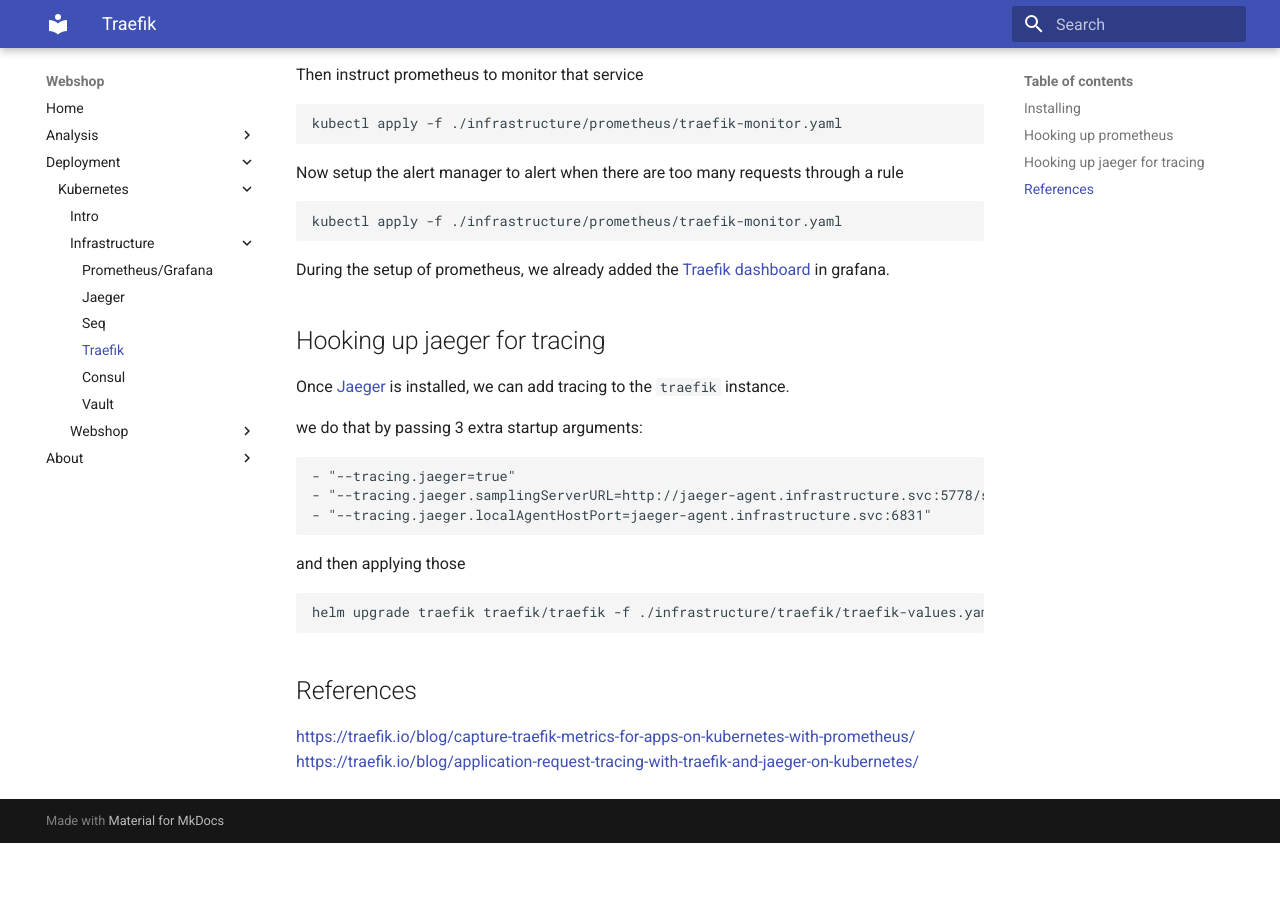
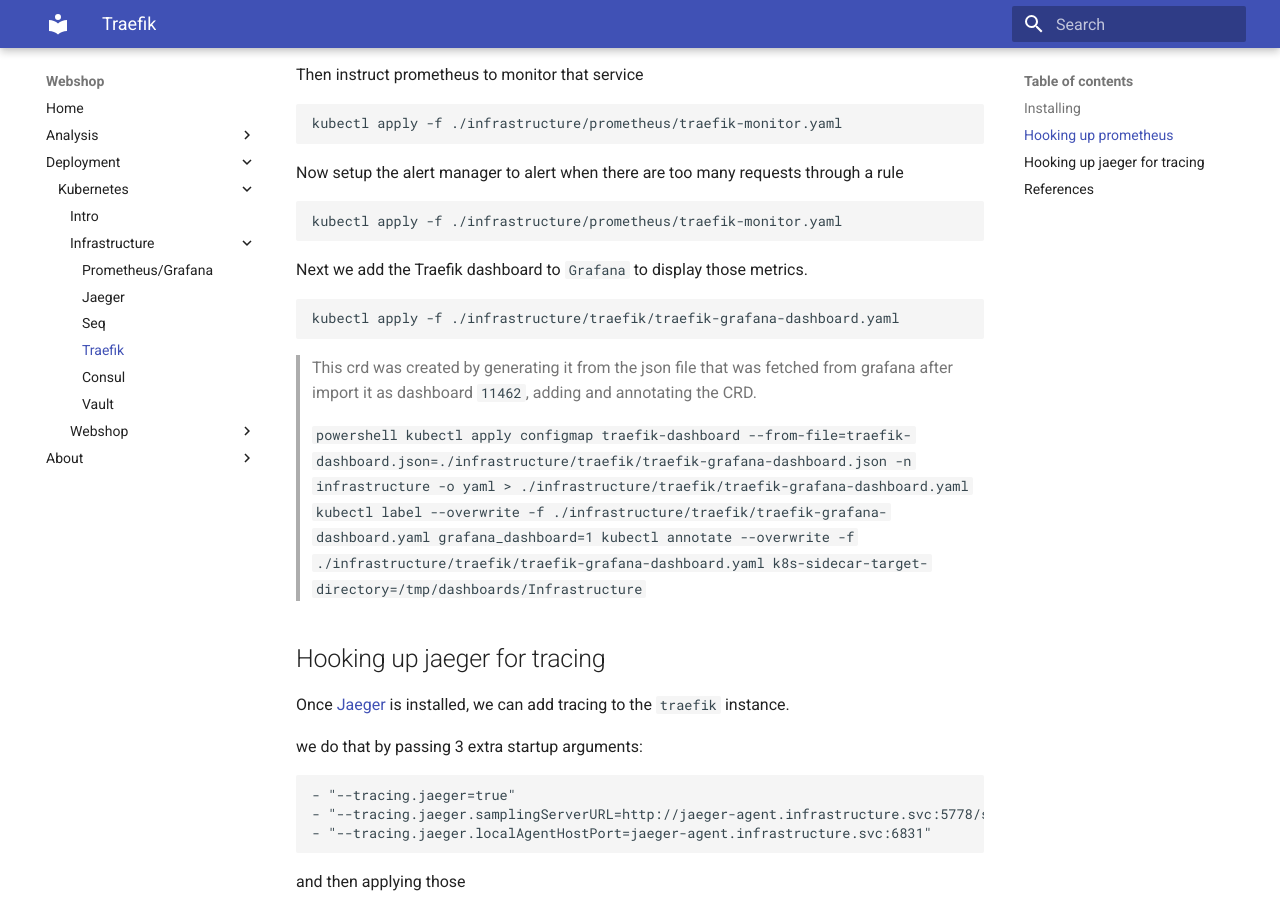
Before and after one commit to bravecobra/webshop-saga-masstransit, an MkDocs documentation site: the page built from docs/deployment/k8s/infrastructure/traefik.md, in a window 1280 px wide and 900 px high, scrolled down 762 px. Built offline with MkDocs 1.6.1 and Material for MkDocs 9.7.7, drawn with Linux system fonts in a browser that asks for light colours; before the commit the page ends 1605 px from its top, so only the background shows below that.

Commit message:
Putting grafana dashboards in Infrastructure folder

````diff
--- a/docs/deployment/k8s/infrastructure/traefik.md
+++ b/docs/deployment/k8s/infrastructure/traefik.md
@@ -45,7 +45,19 @@
 kubectl apply -f ./infrastructure/prometheus/traefik-monitor.yaml
 ```
 
-During the setup of prometheus, we already added the [Traefik dashboard](http://grafana.localhost/d/3ipsWfViz/traefik-2?var-job=traefik-dashboard&var-protocol=http&var-interval=&from=now-3h&to=now) in grafana.
+Next we add the Traefik dashboard to `Grafana` to display those metrics.
+
+```powershell
+kubectl apply -f ./infrastructure/traefik/traefik-grafana-dashboard.yaml
+```
+
+> This crd was created by generating it from the json file that was fetched from grafana after import it as dashboard `11462`, adding and annotating the CRD.
+>
+> ```powershell
+>kubectl apply configmap traefik-dashboard --from-file=traefik-dashboard.json=./infrastructure/traefik/traefik-grafana-dashboard.json -n infrastructure -o yaml > ./infrastructure/traefik/traefik-grafana-dashboard.yaml
+>kubectl label --overwrite -f ./infrastructure/traefik/traefik-grafana-dashboard.yaml grafana_dashboard=1
+>kubectl annotate --overwrite -f ./infrastructure/traefik/traefik-grafana-dashboard.yaml k8s-sidecar-target-directory=/tmp/dashboards/Infrastructure
+> ```
 
 ## Hooking up jaeger for tracing
 
````
Also changed, not shown: docs/deployment/k8s/infrastructure/jaeger.md (+1 -1 lines), docs/deployment/k8s/infrastructure/prometheus.md (+0 -2 lines), docs/deployment/k8s/infrastructure/seq.md (+1 -1 lines), 4 other files.
